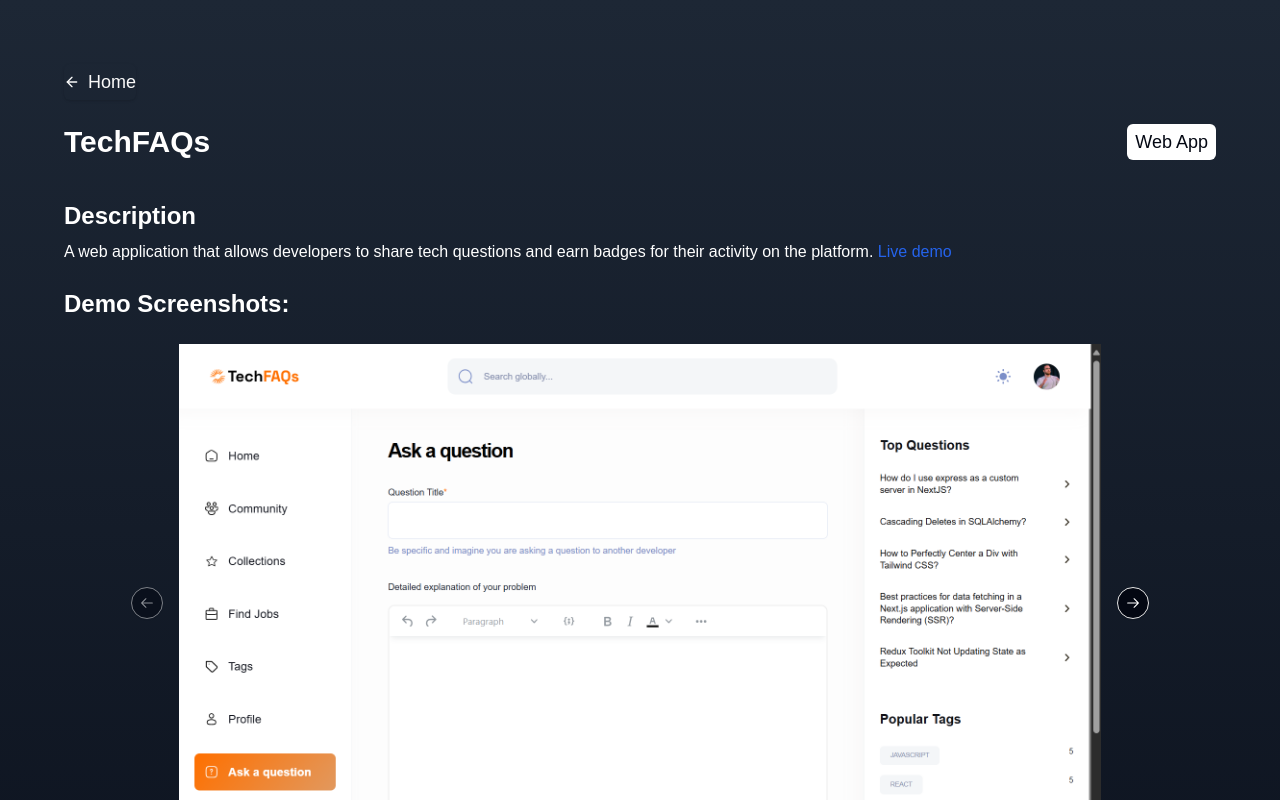
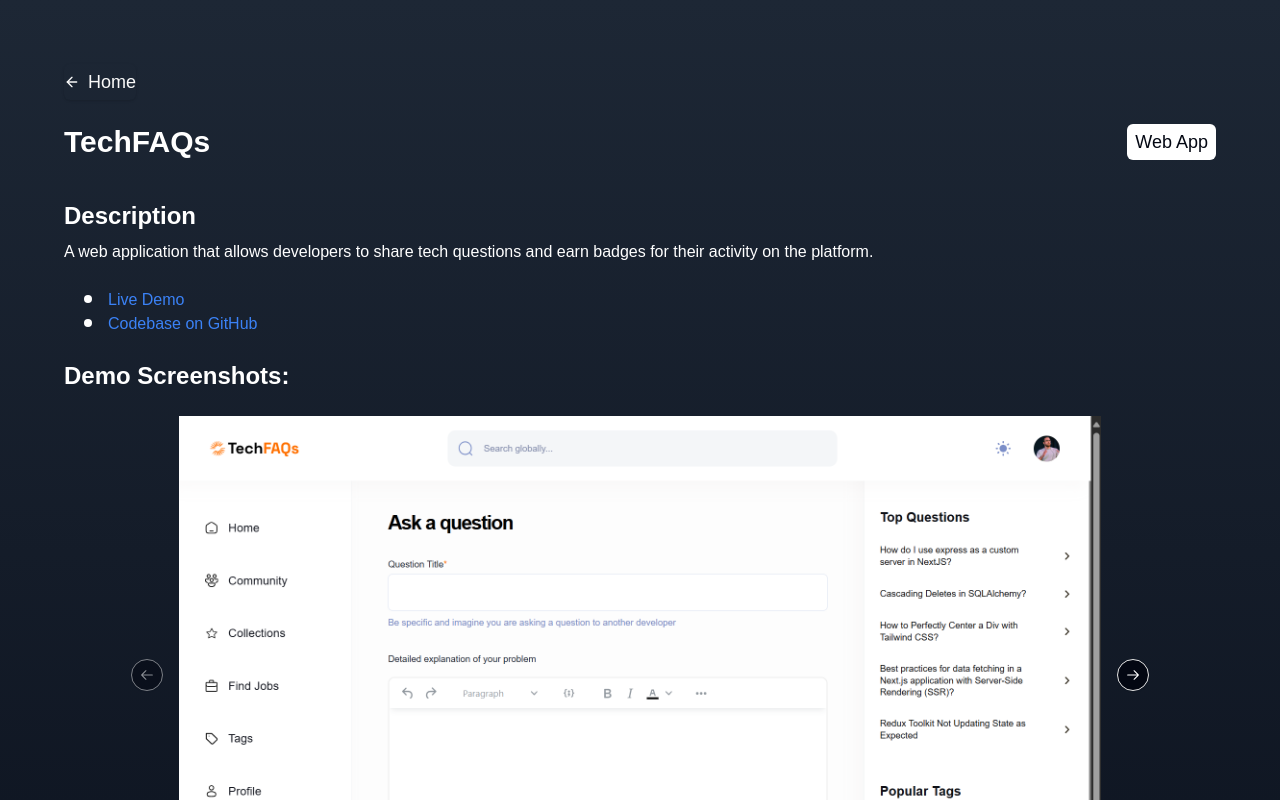
Before and after one commit to mmaksi/portfolio, a Next.js app: page /projects/techfaqs in a window 1280 px wide. Shown: the top 800 px of the page. Built offline with nearby package versions, Linux system fonts and the light colour scheme.

Commit message:
updated the project details page of 2 projects

```diff
--- a/app/projects/kanban/page.tsx
+++ b/app/projects/kanban/page.tsx
@@ -81,15 +81,25 @@
         </div>
       </div>
       <h2 className="text-2xl font-semibold mb-2">Description</h2>
-      <p className="mb-6">
-        {project.description}{' '}
-        <Link
-          className="text-blue-600 hover:underline"
-          href="https://markmaksi-kantask.vercel.app"
-        >
-          Live demo
-        </Link>
-      </p>
+      <p className="mb-6">{project.description}</p>
+      <ul className="list-none pl-5 mb-6">
+        <li>
+          <Link
+            className="relative pl-6 before:absolute before:left-0 before:top-1 before:h-2 before:w-2 before:bg-white before:rounded-full mb-3 text-blue-500 hover:underline"
+            href="https://markmaksi-kantask.vercel.app"
+          >
+            Live Demo
+          </Link>
+        </li>
+        <li>
+          <Link
+            className="relative pl-6 before:absolute before:left-0 before:top-1 before:h-2 before:w-2 before:bg-white before:rounded-full mb-3 text-blue-500 hover:underline"
+            href="https://github.com/mmaksi/kanban"
+          >
+            Codebase on GitHub
+          </Link>
+        </li>
+      </ul>
       <h2 className="text-2xl font-semibold mb-0">App Architecture:</h2>
       <div className="flex flex-col justify-center items-center mb-4">
         <Carousel className="w-[80%] my-6">
--- a/app/projects/techfaqs/page.tsx
+++ b/app/projects/techfaqs/page.tsx
@@ -61,15 +61,25 @@
         </div>
       </div>
       <h2 className="text-2xl font-semibold mb-2">Description</h2>
-      <p className="mb-6">
-        {project.description}{' '}
-        <Link
-          className="text-blue-600 hover:underline"
-          href="https://devfaqs.vercel.app"
-        >
-          Live demo
-        </Link>
-      </p>
+      <p className="mb-6">{project.description}</p>
+      <ul className="list-none pl-5 mb-6">
+        <li>
+          <Link
+            className="relative pl-6 before:absolute before:left-0 before:top-1 before:h-2 before:w-2 before:bg-white before:rounded-full mb-3 text-blue-500 hover:underline"
+            href="https://devfaqs.vercel.app"
+          >
+            Live Demo
+          </Link>
+        </li>
+        <li>
+          <Link
+            className="relative pl-6 before:absolute before:left-0 before:top-1 before:h-2 before:w-2 before:bg-white before:rounded-full mb-3 text-blue-500 hover:underline"
+            href="https://github.com/mmaksi/devfaqs"
+          >
+            Codebase on GitHub
+          </Link>
+        </li>
+      </ul>
       <h2 className="text-2xl font-semibold mb-0">Demo Screenshots:</h2>
       <div className="flex flex-col justify-center items-center mb-4">
         <Carousel className="w-[80%] my-6">
```
Also changed, not shown: assets/kanban.png.
